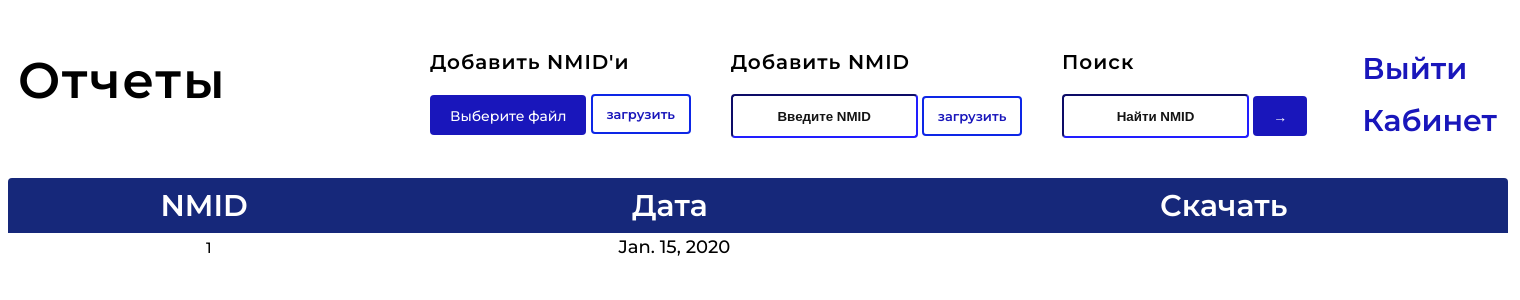
After one commit to seeski/starter, a Django app: page /staff/wb/quick-indexation in a window 1520 px wide. The commit adds this page. Shown: the top 300 px of the page. Run offline with Django 4.2, Linux system fonts and the light colour scheme; tables that the repository leaves empty hold one stand-in row (values such as "Sample post"); parts of the project's set-up code (start-up, migrations or seed data) failed here and were passed over.

Commit message:
quick indexation feauture update, maybe bug fix

```diff
--- a/starter_expert/starter/account/templates/account/cabinet.html
+++ b/starter_expert/starter/account/templates/account/cabinet.html
@@ -20,7 +20,7 @@
   <p class="tool"><a href="{% url 'wb_indexer' %}">Мониторинг запросов</a></p>
   <p class="tool"><a href="{% url 'wb_seo_phrases' %}">Сбор SEO</a></p>
   <p class="tool"><a href="{% url 'wb_supplies' %}">Поставки</a></p>
-  <p class="tool"><a href="#">Проверка индексации<br>товара</a></p>
+  <p class="tool"><a href="{% url 'wb_quick_indexation' %}">Проверка индексации<br>товара</a></p>
 
 </article>
 <article>
--- a/starter_expert/starter/starter/celery.py
+++ b/starter_expert/starter/starter/celery.py
@@ -24,7 +24,7 @@ app.conf.beat_schedule = {
 
     'indexer-daily-report-wb': {
         'task': 'wb.tasks.create_indexer_reports_task',
-        'schedule': crontab(minute=46)
+        'schedule': crontab(minute=30),
     },
     'indexer-daily-report-ozon': {
         'task': 'ozon.tasks.create_indexer_reports_task',
--- a/starter_expert/starter/wb/models.py
+++ b/starter_expert/starter/wb/models.py
@@ -25,7 +25,9 @@ class IndexerReport(models.Model):
 
     nmid = models.IntegerField(null=False)
     date = models.DateField(auto_now_add=True)
+    quick_indexation = models.BooleanField(default=False)
     ready = models.BooleanField(default=False)
+    date_of_readiness = models.DateTimeField(null=True, default=None)
 
     class Meta:
         verbose_name_plural = "Индексатор, Отчеты"
--- a/starter_expert/starter/wb/tasks.py
+++ b/starter_expert/starter/wb/tasks.py
@@ -72,7 +72,9 @@ def create_indexer_reports_task():
     nmids = models.NmidToBeReported.objects.all()
     today = date.today()
     for nmid in nmids:
+
         report = models.IndexerReport.objects.all().filter(nmid=nmid.nmid, date=today).first()
+        print(report)
         if not report:
             print('new report')
             new_report = models.IndexerReport.objects.create(
--- /dev/null
+++ b/starter_expert/starter/wb/templates/wb/quick_indexation.html
@@ -0,0 +1,61 @@
+<!DOCTYPE html>
+<html lang="en">
+<head>
+    <meta charset="UTF-8">
+    <title>Проверка индексации</title>
+    {% load static %}
+    <link rel="stylesheet" href="{% static 'wb/css/indexer.css' %}">
+</head>
+<body>
+<div class="topic">
+    <div class="nav-wrap">
+        <p><a href="{% url 'logout' %}">Выйти</a></p>
+        <p><a href="{% url 'staff_home' %}">Кабинет</a></p>
+    </div>
+        <form action="{% url 'wb_indexer' %}" method="post" enctype="multipart/form-data" class="nmid-form">
+        {% csrf_token %}
+        <h3 class="form-title">Поиск</h3>
+        <label class="input-file">
+            <input type="text" name="search" placeholder="Найти NMID" class="one-nmid-form">
+            <input type="submit" value="&#8594;" class="search-btn">
+        </label>
+    </form>
+    <form action="{% url 'wb_indexer' %}" method="post" enctype="multipart/form-data" class="nmid-form">
+        {% csrf_token %}
+        <h3 class="form-title">Добавить NMID</h3>
+        <label class="input-file">
+            <input type="text" name="add_nmid" placeholder="Введите NMID" class="one-nmid-form">
+            <input type="submit" value="загрузить" class="submit-btn">
+        </label>
+    </form>
+    <form method="post" enctype="multipart/form-data" action="{% url 'wb_indexer' %}" class="nmid-form">
+        {% csrf_token %}
+        <h3 class="form-title">Добавить NMID'и</h3>
+        <label class="input-file">
+            <input type="file" name="file">
+            <span class="input-file-btn">Выберите файл</span>
+            <input type="submit" value="загрузить" class="submit-btn">
+        </label>
+    </form>
+</div>
+<h1 class="table-title">Отчеты</h1>
+<table>
+    <thead>
+    <tr>
+        <th scope="col">NMID</th>
+        <th scope="col">Дата</th>
+        <th scope="col">Скачать</th>
+    </tr>
+    </thead>
+    <tbody>
+    {% for report in reports %}
+    <tr>
+        <td><a href="{% url 'wb_quick_indexation_detail' report=report.id %}" class="table-link">{{ report.nmid }}</a></td>
+        <td>{{ report.date }}</td>
+        <td></td>
+    </tr>
+    {% endfor %}
+    </tbody>
+</table>
+</body>
+</html>
--- a/starter_expert/starter/wb/urls.py
+++ b/starter_expert/starter/wb/urls.py
@@ -9,5 +9,7 @@ urlpatterns = [
     path('seo-phrases', views.SeoPhrasesView.as_view(), name='wb_seo_phrases'),
     path('seo-phrases/<int:phrase>', views.SeoPhrasesDetailView.as_view(), name='wb_seo_phrases_detail'),
     path('seo-phrases/<int:phrase>/add-product', views.SeoPhraseAddProduct.as_view(), name='wb_seo_add_product'),
-    path('seo-phrases/<int:phrase>/download', views.download_seo_report, name='wb_download_seo_phrase')
+    path('seo-phrases/<int:phrase>/download', views.download_seo_report, name='wb_download_seo_phrase'),
+    path('quick-indexation', views.QuickIndexationView.as_view(), name='wb_quick_indexation'),
+    path('quick-indexation/<int:report>', views.QuickIndexationDetailView.as_view(), name='wb_quick_indexation_detail'),
 ]
--- a/starter_expert/starter/wb/views.py
+++ b/starter_expert/starter/wb/views.py
@@ -140,6 +140,33 @@ class SuppliesView(ListView):
     model = Cabinet
     context_object_name = 'cabinets'
 
+class QuickIndexationView(ListView):
+    template_name = 'wb/quick_indexation.html'
+    model = IndexerReport
+    context_object_name = 'reports'
+    paginate_by = 50
+    object_list = []
+
+
+    def post(self, request):
+        add_nmid_value = utils.check_int(request.POST.get('add_nmid'))
+        if add_nmid_value:
+            tasks.create_quick_report.delay(add_nmid_value)
+
+        return render(request, self.template_name, self.get_context_data())
+
+    def get_context_data(self, *, object_list=None, **kwargs):
+        context = super().get_context_data(**kwargs)
+        context['reports'] = self.model.objects.all().filter(quick_indexation=True)
+        return context
+
+
+
+class QuickIndexationDetailView(ListView):
+
+    template_name = 'wb/quick_indexation_detail.html'
+
+
 
 
 def nmid_view(request, nmid):
```
Also changed, not shown: starter_expert/starter/wb/migrations/0012_indexerreport_date_of_readiness_and_more.py (added).
